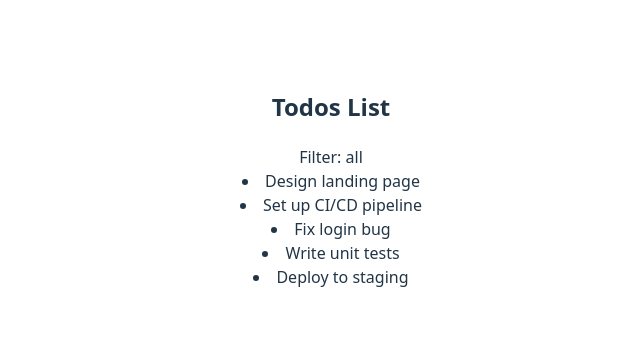
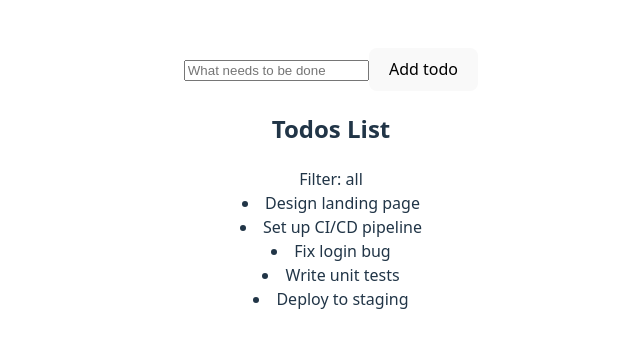
Before and after one commit to Abel-Per-Scholas-Work/todo-context-api, a React (Vite) app: page / in a window 1280 px wide. Shown: the part 221-568 px from the top of the page, without its empty margins (309-949 px from the left). Built offline with nearby package versions, Linux system fonts and the light colour scheme.

Commit message:
add the todo input field

```diff
--- a/src/App.tsx
+++ b/src/App.tsx
@@ -1,9 +1,11 @@
 import "./App.css";
+import TodoInput from "./components/TodoInput";
 import ToDosList from "./components/TodosList";
 
 function App() {
 	return (
 		<>
+			<TodoInput />
 			<ToDosList />
 		</>
 	);
--- a/src/components/TodoInput.tsx
+++ b/src/components/TodoInput.tsx
@@ -0,0 +1,13 @@
+export default function TodoInput() {
+	const handleSubmit = (e: React.FormEvent<HTMLFormElement>) => {
+		e.preventDefault();
+	};
+	return (
+		<div>
+			<form>
+				<input type="text" placeholder="What needs to be done" />
+				<button>Add todo</button>
+			</form>
+		</div>
+	);
+}
```
